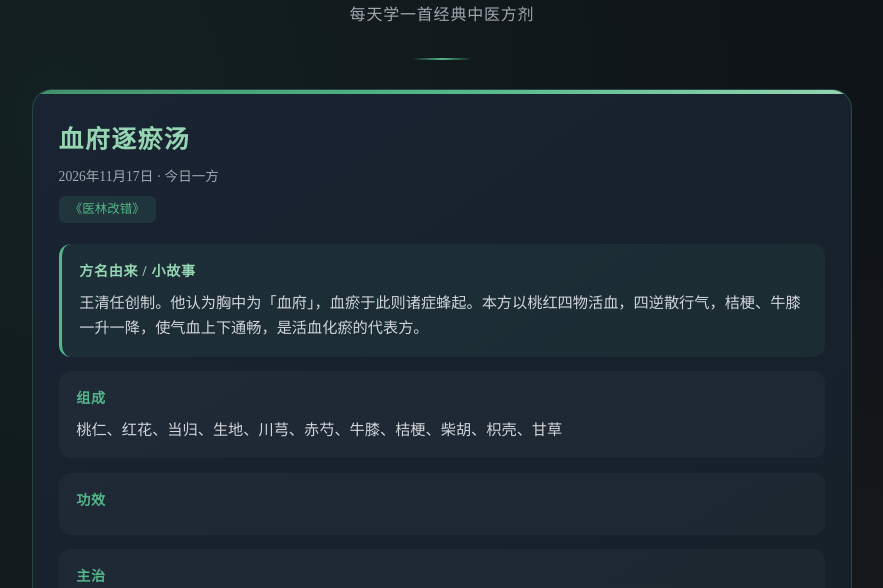
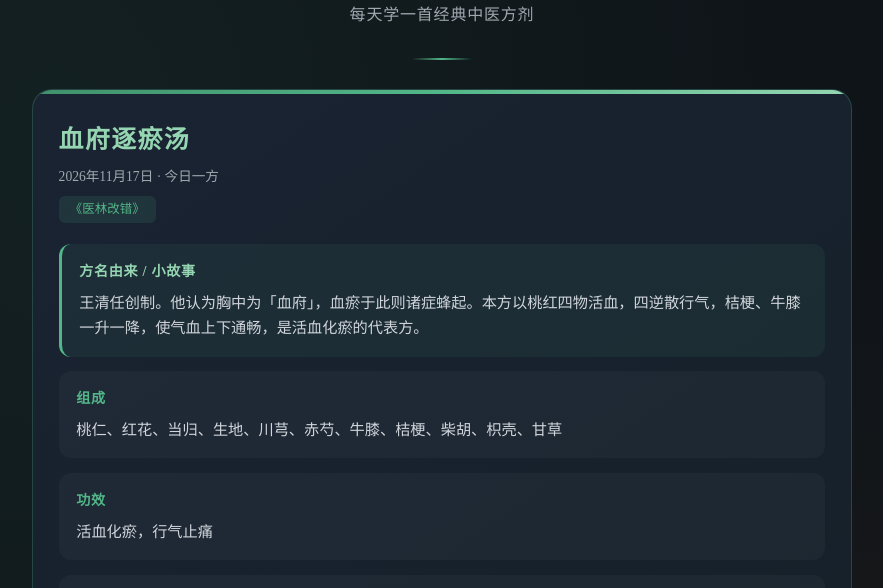
Before and after one commit to ddx-9/bazi-yi-mu, a plain HTML site: page index.html in a window 1280 px wide. Shown: the part 212-800 px from the top of the page, without its empty margins (198-1081 px from the left). Drawn offline with Linux system fonts and the light colour scheme; a web font is replaced by a local one.

Commit message:
fix: 使用正确完整页面（每日一方 + 81件小事）

```diff
--- a/index.html
+++ b/index.html
@@ -196,8 +196,6 @@
       font-size: 0.82rem;
     }
     footer a { color: var(--accent); text-decoration: none; }
-
-    /* 81天小事计划 */
     .plan81 {
       background: var(--card);
       border: 1px solid rgba(82,183,136,0.2);
@@ -274,9 +272,7 @@
       border-radius: 3px;
       transition: width 0.4s ease;
     }
-    .plan81-all {
-      margin-top: 0.8rem;
-    }
+    .plan81-all { margin-top: 0.8rem; }
     .plan81-all summary {
       cursor: pointer;
       color: var(--accent);
@@ -327,7 +323,7 @@
         </div>
         <div class="formula-item">
           <h4>功效</h4>
-          <p id="f-indic"></p>
+          <p id="f-effect"></p>
         </div>
         <div class="formula-item">
           <h4>主治</h4>
```
